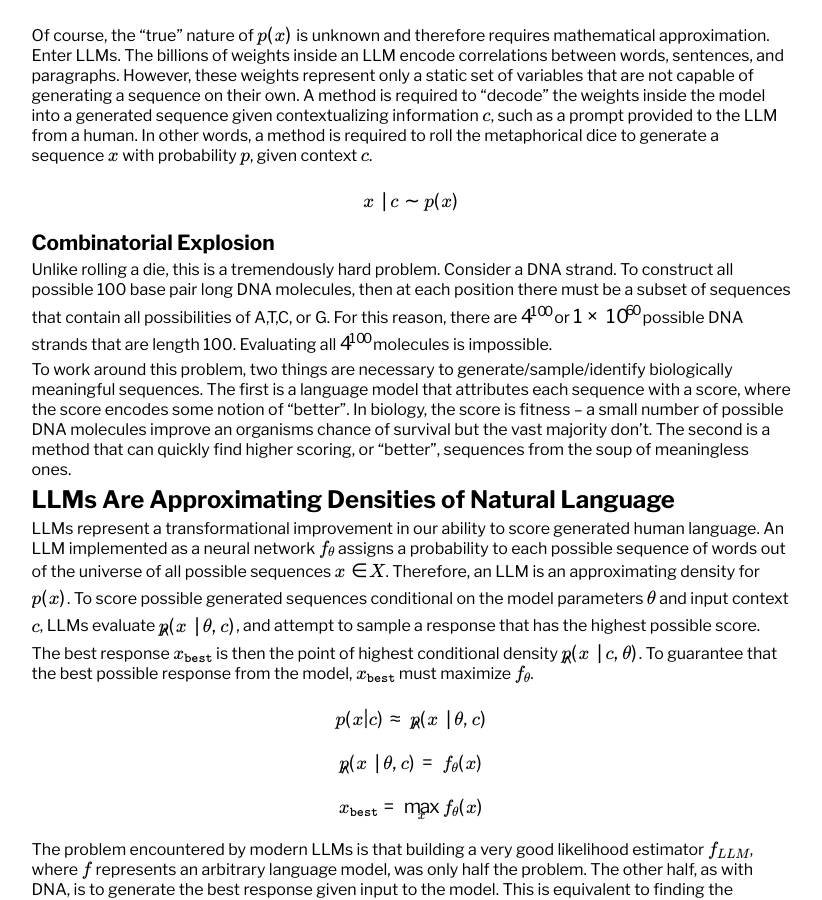
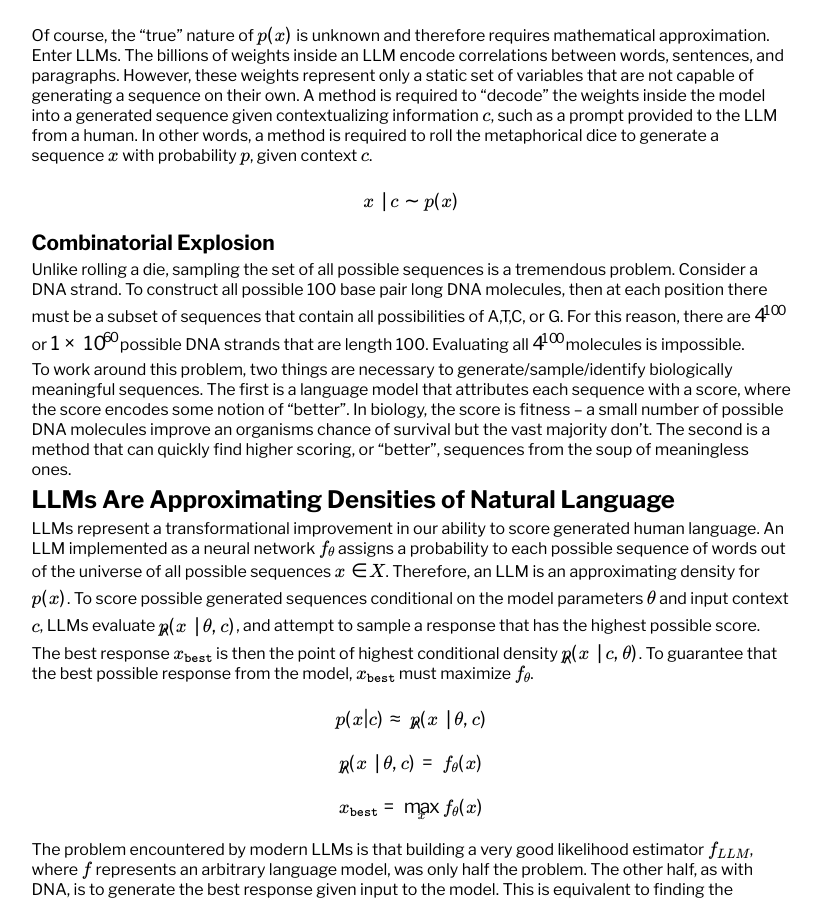
Before and after one commit to dan-sprague/dan-sprague.github.io, a Jekyll site: the page built from _posts/2025-02-02-llmthinking.markdown, in a window 1280 px wide and 900 px high, scrolled down 603 px. Shown: the whole window, without its empty margins (221-1043 px from the left). Built offline with Jekyll 4.4.1, drawn with Linux system fonts in a browser that asks for light colours; formulas are drawn with MathJax 3.

Commit message:
fixed bug

```diff
--- a/_posts/2025-02-02-llmthinking.markdown
+++ b/_posts/2025-02-02-llmthinking.markdown
@@ -27,7 +27,7 @@
 
 ## Combinatorial Explosion
 
-Unlike rolling a die, this is a tremendously hard problem. Consider a DNA strand. To construct all possible 100 base pair long DNA molecules, then at each position there must be a subset of sequences that contain all possibilities of A,T,C, or G. For this reason, there are $4^{100}$ or $$1 \times 10^{60}$$ possible DNA strands that are length 100. Evaluating all $4^{100}$ molecules is impossible.
+Unlike rolling a die, sampling the set of all possible sequences is a tremendous problem. Consider a DNA strand. To construct all possible 100 base pair long DNA molecules, then at each position there must be a subset of sequences that contain all possibilities of A,T,C, or G. For this reason, there are $4^{100}$ or $$1 \times 10^{60}$$ possible DNA strands that are length 100. Evaluating all $4^{100}$ molecules is impossible.
 
 To work around this problem, two things are necessary to generate/sample/identify biologically meaningful sequences. The first is a language model that attributes each sequence with a score, where the score encodes some notion of "better". In biology, the score is fitness -- a small number of possible DNA molecules improve an organisms chance of survival but the vast majority don't. The second is a method that can quickly find higher scoring, or "better", sequences from the soup of meaningless ones.
 
```
